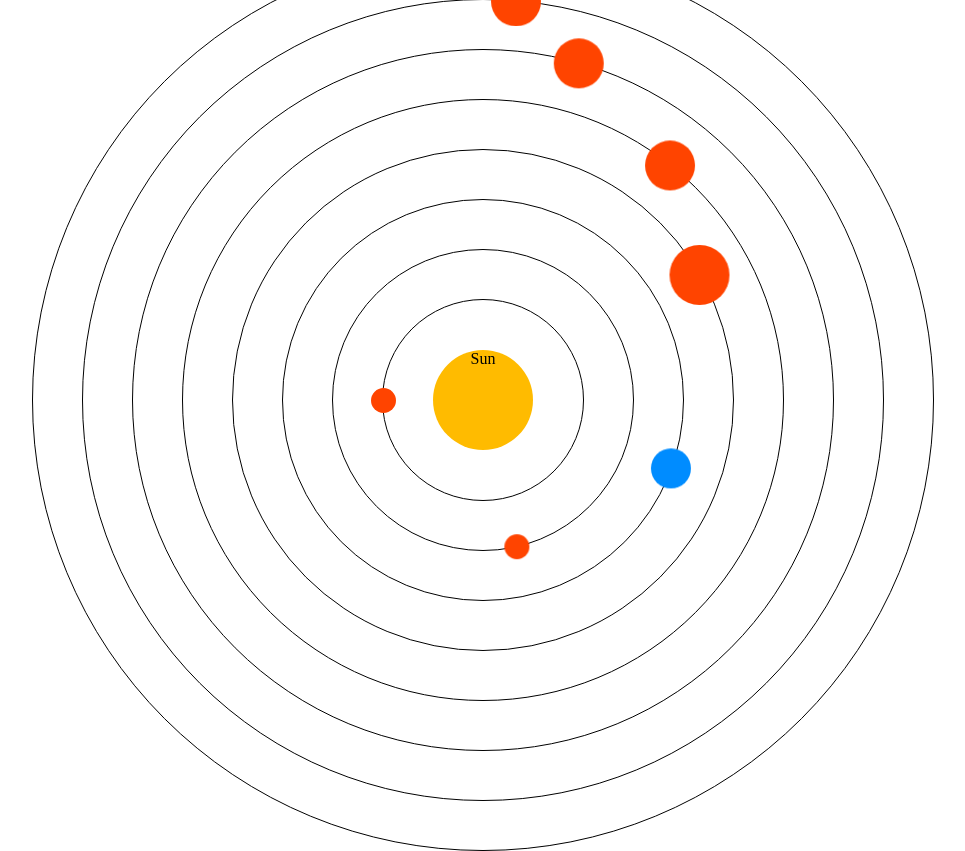
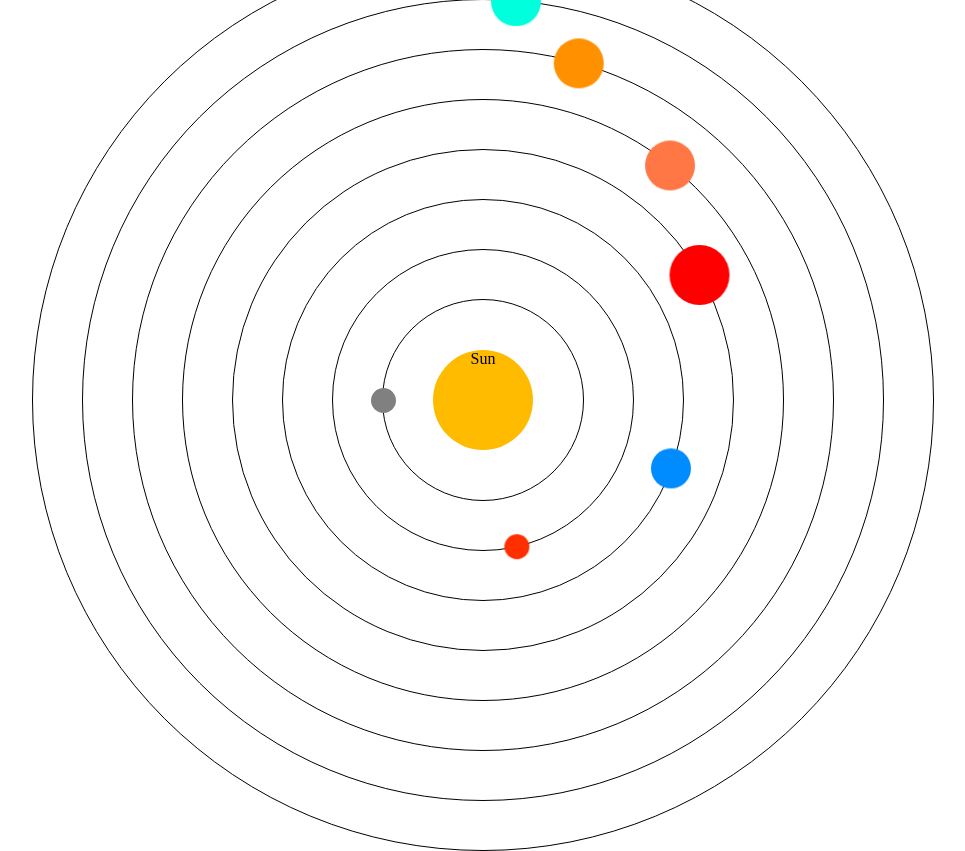
Before and after one commit to tamilnambi/solar-system-css, a plain HTML site: page index.html in a window 1280 px wide. Shown: the whole page, without its empty margins (157-1122 px from the left). Drawn offline with Linux system fonts and the light colour scheme.

Commit message:
colour correction

```diff
--- a/style.css
+++ b/style.css
@@ -34,7 +34,7 @@ body{
     height: 25px;
     width: 25px;
     border-radius: 50%;
-    background-color: rgb(255, 68, 0);
+    background-color: grey;
     top:0;
     bottom: 0;
     left: 0;
@@ -66,7 +66,7 @@ body{
     height: 25px;
     width: 25px;
     border-radius: 50%;
-    background-color: rgb(255, 68, 0);
+    background-color: rgb(255, 47, 0);
     top:0;
     bottom: 0;
     left: 0;
@@ -130,7 +130,7 @@ body{
     height: 60px;
     width: 60px;
     border-radius: 50%;
-    background-color: rgb(255, 68, 0);
+    background-color: rgb(255, 0, 0);
     top:0;
     bottom: 0;
     left: 0;
@@ -162,7 +162,7 @@ body{
     height: 50px;
     width: 50px;
     border-radius: 50%;
-    background-color: rgb(255, 68, 0);
+    background-color: rgb(255, 119, 69);
     top:0;
     bottom: 0;
     left: 0;
@@ -194,7 +194,7 @@ body{
     height: 50px;
     width: 50px;
     border-radius: 50%;
-    background-color: rgb(255, 68, 0);
+    background-color: rgb(255, 145, 0);
     top:0;
     bottom: 0;
     left: 0;
@@ -226,7 +226,7 @@ body{
     height: 50px;
     width: 50px;
     border-radius: 50%;
-    background-color: rgb(255, 68, 0);
+    background-color: rgb(0, 255, 221);
     top:0;
     bottom: 0;
     left: 0;
@@ -258,7 +258,7 @@ body{
     height: 50px;
     width: 50px;
     border-radius: 50%;
-    background-color: rgb(255, 68, 0);
+    background-color: rgb(0, 98, 255);
     top:0;
     bottom: 0;
     left: 0;
```
